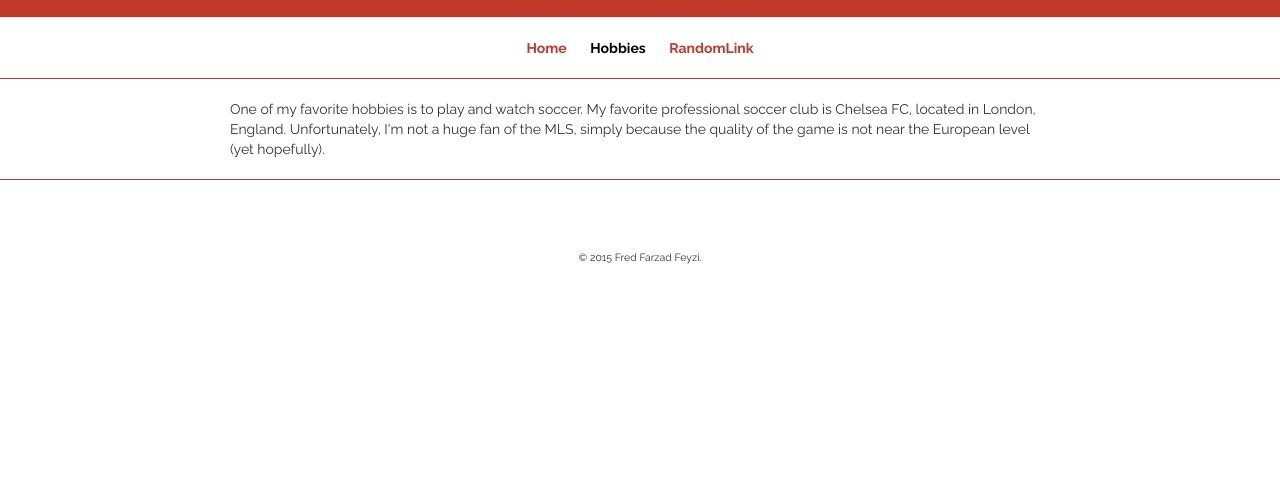
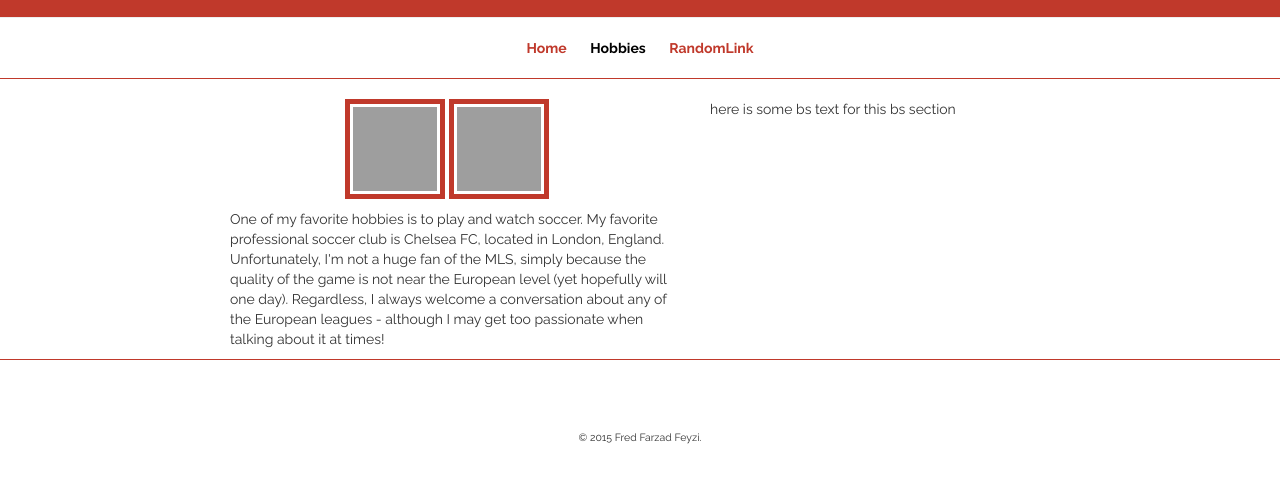
Before and after one commit to ffeyzi/BasicWebpage-Assignment1, a plain HTML site: page hobby.html in a window 1280 px wide. Shown: the part 58-540 px from the top of the page. Drawn offline with nearby package versions, Linux system fonts and the light colour scheme; grey boxes are pictures that could not be loaded.

Commit message:
hobby.html almost done just have <aside> to work on

```diff
--- a/css/mystyles.css
+++ b/css/mystyles.css
@@ -29,11 +29,8 @@ h1 {
 .line {
 	border-color: #C0392B;
 	background-color: #C0392B;
+	clear: both;
 }
-
-/*****************************************
- * BANNER
- ****************************************/
 
 .banner2 {
 	background-image: url('../imgs/redblock.png');
@@ -44,11 +41,6 @@ h1 {
 .firstline {
 	margin: 0;
 }
-
-
-/*****************************************
- * NAVBAR
- ****************************************/
 
 nav {
 	text-align: center;
@@ -82,13 +74,21 @@ nav a:hover, nav a.selected {
 	color: black;
 }
 
-/*****************************************
- * BODY
- ****************************************/
-
 section {
 	max-width: 820px;
  	margin: 0 auto;
+ }
+
+ #hobbypage {
+ 	width: 460px;
+ 	margin: 0 auto;
+ 	float: left;
+ }
+
+ aside {
+ 	width: 340px;
+ 	margin: 0 auto;
+ 	float: right;
  }
 
 #personalpic {
@@ -108,10 +108,20 @@ figcaption {
 h3 {
 	text-align: center;
 }
- /****************************************
- * FOOTER
- ****************************************/
 
+#hobbyimages {
+	width: 50%;
+	margin-right: auto;
+	margin-left: auto;
+}
+
+#soccer {
+	width: 100px;
+	height: 100px;
+	padding: 3px;
+	border: 5px solid #C0392B;
+	margin-bottom: 10px;
+}
 footer {
   font-size: 0.75em;
   text-align:center;
--- a/hobby.html
+++ b/hobby.html
@@ -32,11 +32,21 @@
 		</header>
 
 		<hr class="line">
+		<section>
+			<div id="hobbypage">
 
-		<section>
+				<div id="hobbyimages">
+					<!-- this image was found at the url. all respect to the owner and creater -->
+					<img src="http://www.iconarchive.com/download/i65369/icons-land/metro-raster-sport/Soccer-Ball.ico" alt="soccer ball" id="soccer">
+					<img src="https://assoc.drupal.org/files/talk_icon.png" alt="talk bubble" id="soccer">
+				</div>
+				<p>One of my favorite hobbies is to play and watch soccer. My favorite professional soccer club is Chelsea FC, located in London, England. Unfortunately, I'm not a huge fan of the MLS, simply because the quality of the game is not near the European level (yet hopefully will one day). Regardless, I always welcome a conversation about any of the European leagues - although I may get too passionate when talking about it at times! </p>
 
-			<p>One of my favorite hobbies is to play and watch soccer. My favorite professional soccer club is Chelsea FC, located in London, England. Unfortunately, I'm not a huge fan of the MLS, simply because the quality of the game is not near the European level (yet hopefully). </p>
+			</div>
 
+			<aside>
+				<p>here is some bs text for this bs section</p>
+			</aside>
 		</section>
 
 		<hr class="line">
```
